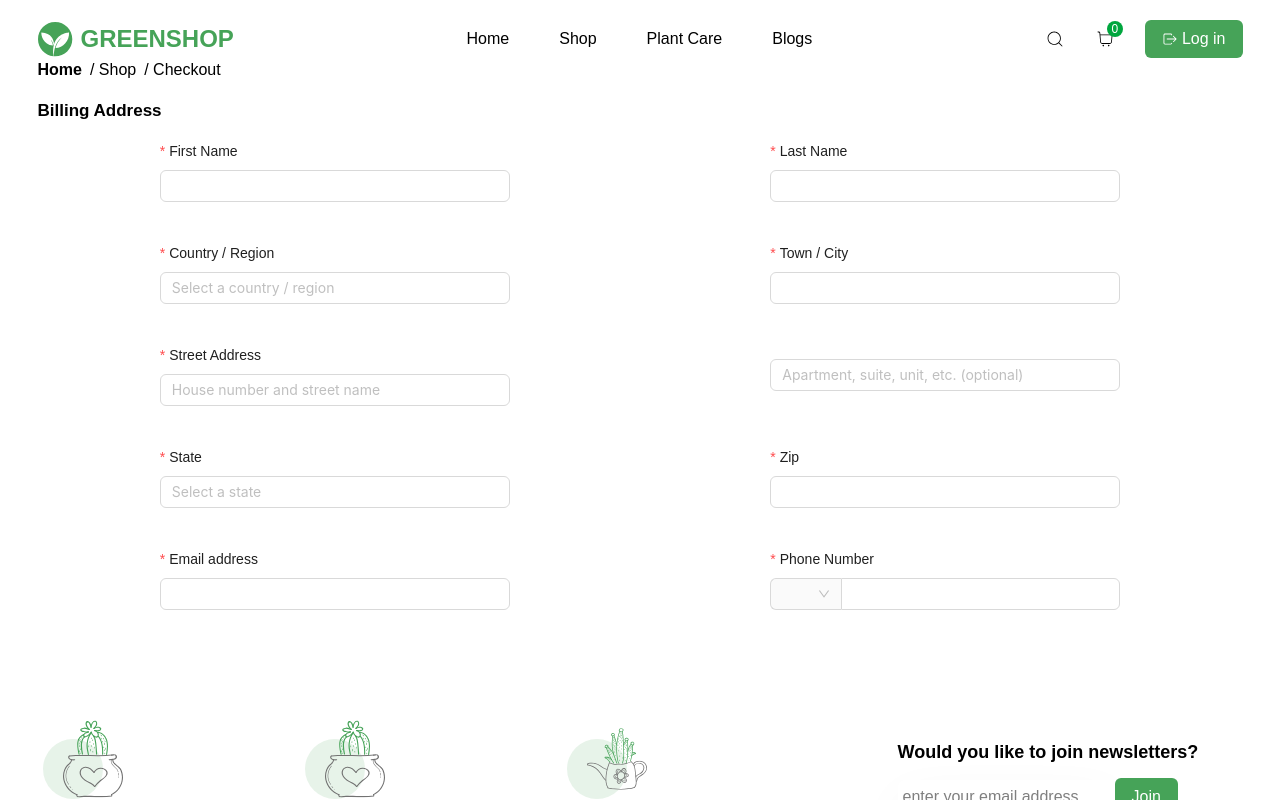
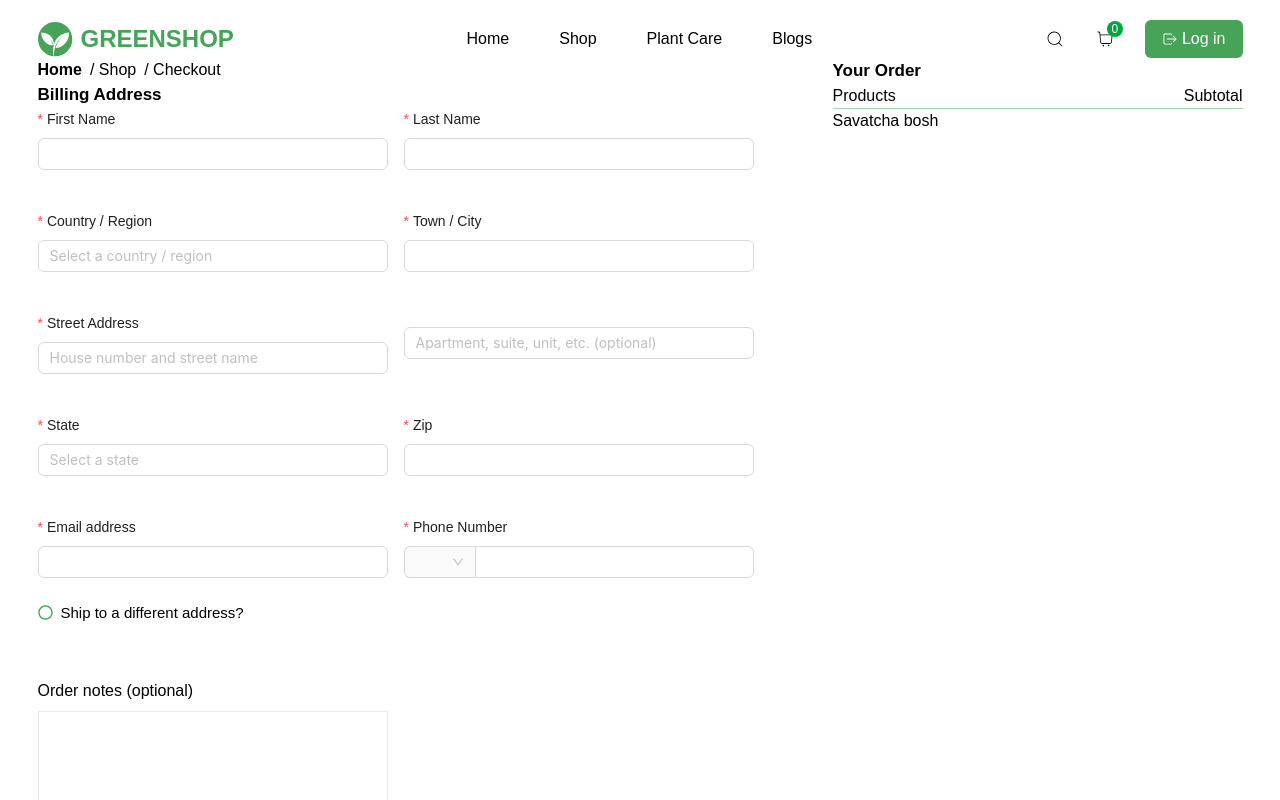
Before and after one commit to Muhammadrasul21/greenshop, a React app: page /checkout in a window 1280 px wide. Shown: the top 800 px of the page. Built offline with nearby package versions, Linux system fonts and the light colour scheme; the HTML template or start-up script is replaced by a standard one.

Commit message:
fixed cart

```diff
--- a/src/components/Checkout.jsx
+++ b/src/components/Checkout.jsx
@@ -1,8 +1,10 @@
 import React from "react";
-import { Button, Input, Form, Select, InputNumber } from "antd";
+import { Button, Input, Form, Select } from "antd";
+import { FaRegCircle } from "react-icons/fa";
+import { useSelector } from 'react-redux';
+
 const { Option } = Select;
 
-// Telefon raqam uchun prefix selector
 const prefixSelector = (
   <Form.Item name="prefix" noStyle>
     <Select style={{ width: 70 }}>
@@ -12,7 +14,6 @@ const prefixSelector = (
   </Form.Item>
 );
 
-// Submit button faqat valid bo‘lsa ishlaydi
 const SubmitButton = ({ form, children }) => {
   const [submittable, setSubmittable] = React.useState(false);
   const values = Form.useWatch([], form);
@@ -33,9 +34,12 @@ const SubmitButton = ({ form, children }) => {
 
 const App = () => {
   const [form] = Form.useForm();
+    const cartItems = useSelector((state) => state.cart.items);
+
 
   return (
-    <div className="container flex flex-col gap-4">
+    <div className="container flex justify-between">
+      <div className="flx flex-col gap-4">
       <div className="flex items-center gap-2 mt-[36px] mb-[36px]">
         <p className="font-semibold">Home</p>
         <p>/ Shop</p>
@@ -137,6 +141,48 @@ const App = () => {
           <Input addonBefore={prefixSelector} style={{ width: "100%" }} />
         </Form.Item>
       </Form>
+      <div className="flex flex-col gap-[55px]">
+         <p className="flex items-center font-medium text-[15px] gap-2"><FaRegCircle className="text-[#46A358]"/>Ship to a different address?</p>
+          <div className="flex flex-col gap-2">
+            <p>Order notes (optional)</p>
+            <textarea name="a" id="" className="border border-[#EAEAEA] w-[350px] h-[152px]"></textarea>
+          </div>
+      </div>
+      </div>
+
+      <div className="w-[410px]">
+       <p className="font-bold text-[17px]">Your Order</p>
+       <div className="flex justify-between border-b border-[#46A35880]">
+        <p className="font-medium">Products</p>
+        <p className="font-medium">Subtotal</p>
+       </div>
+       <div>
+        {
+          cartItems.length === 0 ? (
+            <p>Savatcha bosh</p>
+          ) : (
+            <div>
+              {
+                cartItems.map((item, index)=>(
+                  <div key={index} className="flex items-center justify-between">
+                    <div className="flex">
+                    <img src={item.thumbnail} alt={item.title}  className="w-[70px] h-[70px]"/>
+                    <div className="flex flex-col">
+                    <p className="font-medium max-w-[114px]">{item.title}</p>
+                    <p className="text-[14px] text-[#727272]">Sku: {item.sku}</p>
+                    </div>
+                    </div>
+
+                    <p className="text-[14px] text-[#727272]">x{item.stock}</p>
+                    <p className="text-[#46A358] text-[18px] font-bold">${item.price}</p>
+                  </div>
+                ))
+              }
+            </div>
+          )
+        }
+       </div>
+      </div>
     </div>
   );
 };
--- a/src/pages/home/Cart.jsx
+++ b/src/pages/home/Cart.jsx
@@ -1,8 +1,14 @@
 import React from 'react';
-import { useSelector } from 'react-redux';
+import { useSelector, useDispatch } from 'react-redux';
+import { removeFromCart } from '../../redux/cartSlice'; // path to your cartSlice
 
 const Cart = () => {
   const cartItems = useSelector((state) => state.cart.items);
+  const dispatch = useDispatch();
+
+  const handleRemove = (id) => {
+    dispatch(removeFromCart(id));
+  };
 
   return (
     <div className="p-4 container">
@@ -12,11 +18,17 @@ const Cart = () => {
         <p>Savatcha hozircha bo'sh.</p>
       ) : (
         <ul className="space-y-2">
-          {cartItems.map((item, index) => (
-            <li key={index} className="border p-3 rounded shadow-sm">
+          {cartItems.map((item) => (
+            <li key={item.id} className="border p-3 rounded shadow-sm">
               <p><strong>{item.name}</strong></p>
               <p>Narxi: ${item.price}</p>
               <p>Miqdori: {item.quantity}</p>
+              <button
+                onClick={() => handleRemove(item.id)}
+                className="mt-2 px-3 py-1 text-sm bg-red-500 text-white rounded hover:bg-red-600"
+              >
+                O‘chirish
+              </button>
             </li>
           ))}
         </ul>
--- a/src/pages/home/Plantshop.jsx
+++ b/src/pages/home/Plantshop.jsx
@@ -15,6 +15,8 @@ export default function PlantShop() {
   const [search, setSearch] = useState("");
   const [wishlist, setWishlist] = useState([]);
   const [currentPage, setCurrentPage] = useState(1);
+const cartItems = useSelector((state) => state.cart.items);
+
 
   const itemsPerPage = 12;
   const dispatch = useDispatch();
@@ -181,16 +183,17 @@ export default function PlantShop() {
 
         <div className="grid grid-cols-1 sm:grid-cols-2 md:grid-cols-3 lg:grid-cols-3 gap-6">
           {currentItems.map((product) => (
-            <Link
+            <div
               key={product.id}
-              to={`/shop/${product.id}`}
               className="border p-4 rounded-xl shadow hover:shadow-lg transition"
             >
+              <Link to={`/shop/${product.id}`}>
               <img
                 src={product.thumbnail || product.images?.[0]}
                 alt={product.title}
                 className="w-full h-40 object-cover rounded"
               />
+              </Link>
               <h4 className="mt-2 font-semibold">{product.title}</h4>
               <p className="text-green-600 font-bold">${product.price}</p>
               {product.discountPercentage && (
@@ -203,12 +206,19 @@ export default function PlantShop() {
                 </p>
               )}
               <div className="flex justify-between items-center mt-2">
-                <button
-                  onClick={() => handleAddToCart(product)}
-                  className="text-green-600 hover:text-green-800"
-                >
-                  <FaShoppingCart />
-                </button>
+               <button
+  onClick={() => handleAddToCart(product)}
+  className="text-green-600 hover:text-green-800"
+>
+  <FaShoppingCart
+    className={`p-1 rounded ${
+      cartItems.some((item) => item.id === product.id)
+        ? "bg-green-600 text-white"
+        : "bg-white text-green-600"
+    }`}
+  />
+</button>
+
                 <button
                   onClick={() => toggleWishlist(product.id)}
                   className={`hover:text-red-500 ${wishlist.includes(product.id) ? "text-red-500" : "text-gray-400"}`}
@@ -216,7 +226,7 @@ export default function PlantShop() {
                   <FaHeart />
                 </button>
               </div>
-            </Link>
+            </div>
           ))}
         </div>
 
--- a/src/redux/cartSlice.js
+++ b/src/redux/cartSlice.js
@@ -1,7 +1,9 @@
 import { createSlice } from "@reduxjs/toolkit";
 
+const storedCart = JSON.parse(localStorage.getItem("cartItems")) || [];
+
 const initialState = {
-  items: [],
+  items: storedCart,
 };
 
 const cartSlice = createSlice({
@@ -9,14 +11,22 @@ const cartSlice = createSlice({
   initialState,
   reducers: {
     addToCart: (state, action) => {
-      state.items.push(action.payload);
+     const itemIndex = state.items.findIndex(item => item.id === action.payload.id);
+  if (itemIndex === -1) {
+    state.items.push(action.payload);
+  }
+  localStorage.setItem("cartItems", JSON.stringify(state.items));
+
     },
-    removeFromCart: (state, action) => {
-      state.items = state.items.filter((item) => item.id !== action.payload);
+ removeFromCart: (state, action) => {
+      const filtered = state.items.filter(item => item.id !== action.payload);
+      state.items = filtered;
+      localStorage.setItem("cartItems", JSON.stringify(filtered));
     },
-    clearCart: (state) => {
-      state.items = [];
-    },
+clearCart: (state) => {
+  state.items = [];
+  localStorage.setItem("cartItems", JSON.stringify(state.items));
+},
   },
 });
 
```
